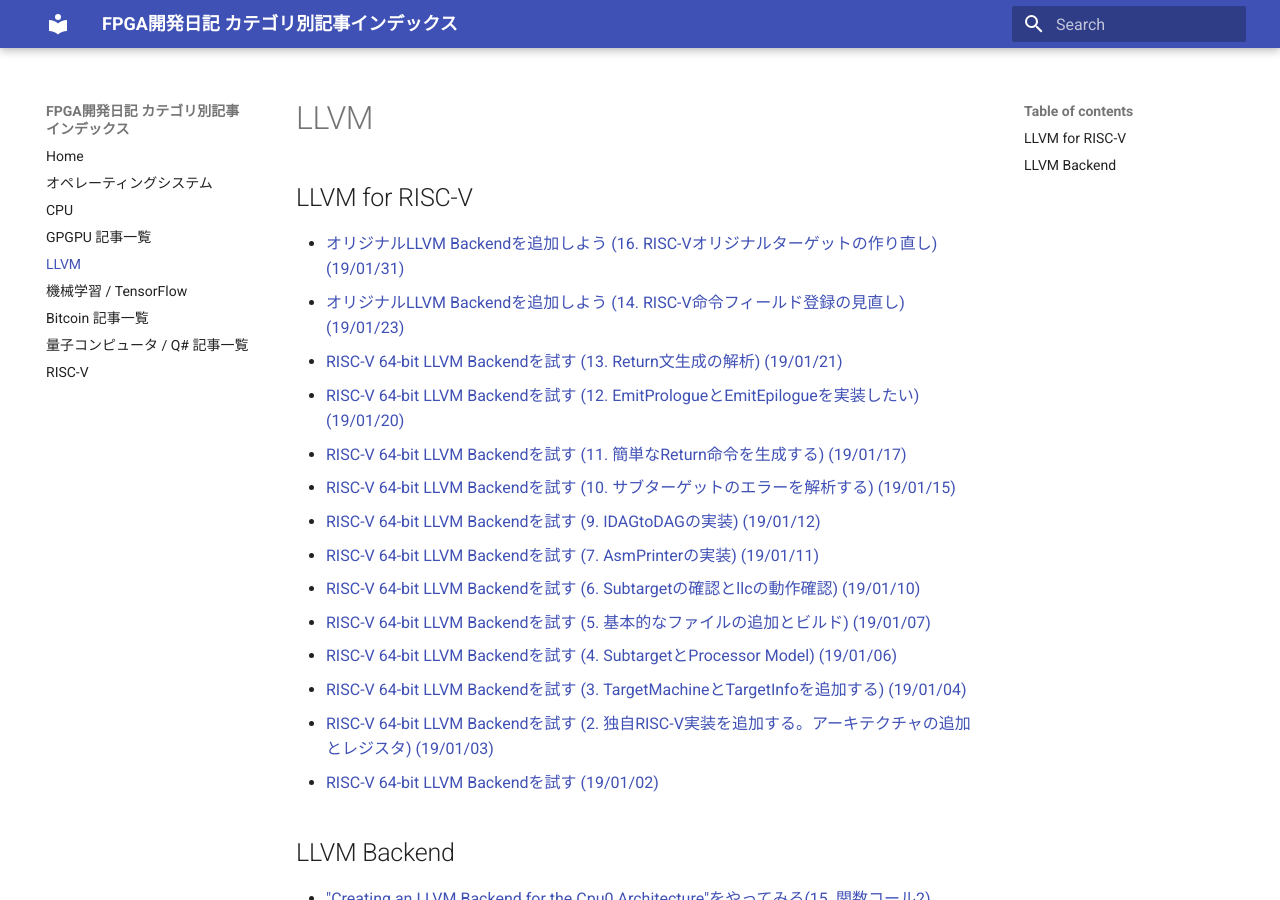
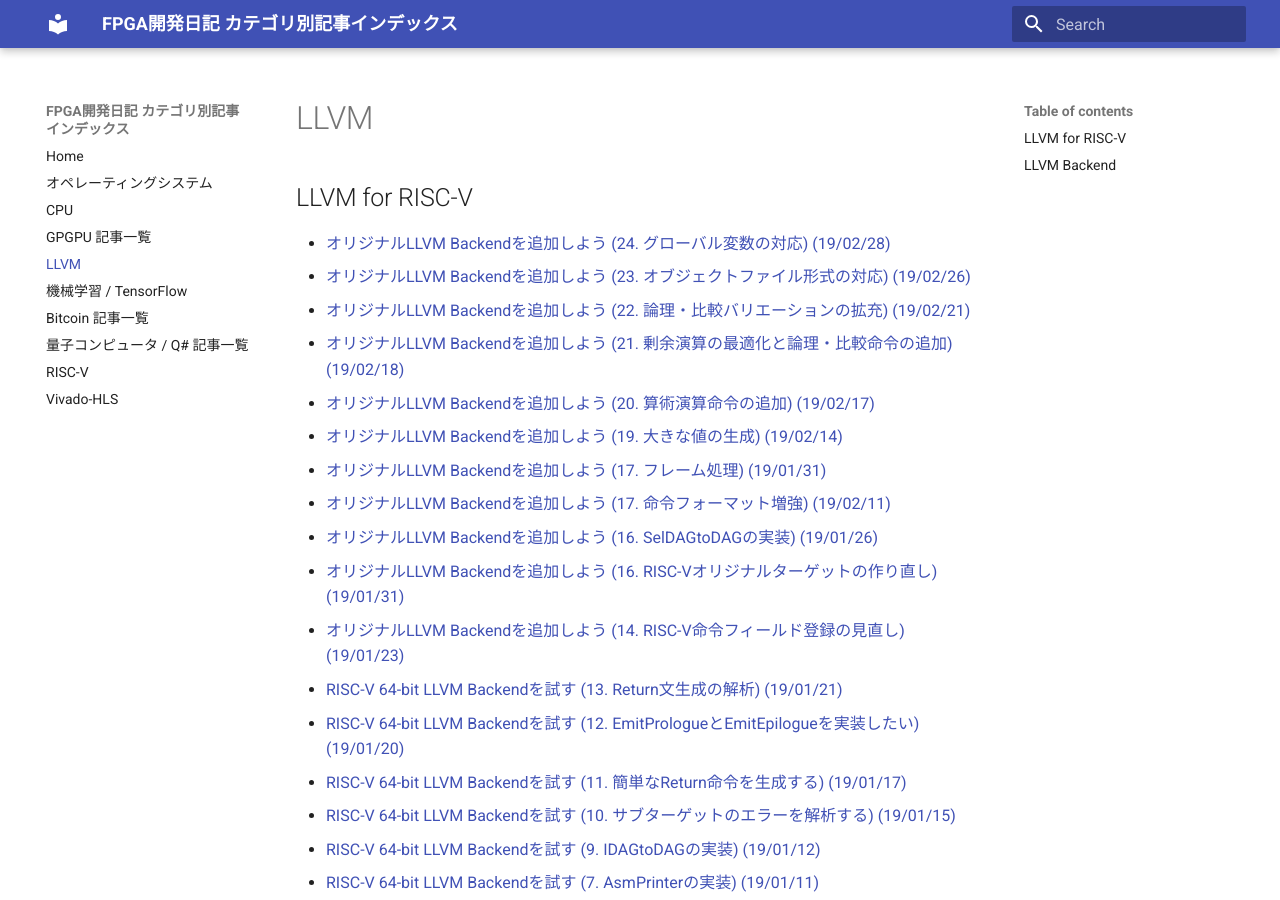
Before and after one commit to i4kimura/github_pages, an MkDocs documentation site: the page built from docs/llvm.md, in a window 1280 px wide and 900 px high. Built offline with MkDocs 1.6.1 and Material for MkDocs 9.7.7, drawn with Linux system fonts in a browser that asks for light colours.

Commit message:
Func: add 2019/02 entries

```diff
--- a/docs/llvm.md
+++ b/docs/llvm.md
@@ -2,6 +2,15 @@
 
 ## LLVM for RISC-V
 
+- [オリジナルLLVM Backendを追加しよう (24. グローバル変数の対応) (19/02/28)](http://msyksphinz.hatenablog.com/entry/2019/02/28/040000)
+- [オリジナルLLVM Backendを追加しよう (23. オブジェクトファイル形式の対応) (19/02/26)](http://msyksphinz.hatenablog.com/entry/2019/02/26/040000)
+- [オリジナルLLVM Backendを追加しよう (22. 論理・比較バリエーションの拡充) (19/02/21)](http://msyksphinz.hatenablog.com/entry/2019/02/21/040000)
+- [オリジナルLLVM Backendを追加しよう (21. 剰余演算の最適化と論理・比較命令の追加) (19/02/18)](http://msyksphinz.hatenablog.com/entry/2019/02/18/040000)
+- [オリジナルLLVM Backendを追加しよう (20. 算術演算命令の追加) (19/02/17)](http://msyksphinz.hatenablog.com/entry/2019/02/17/040000)
+- [オリジナルLLVM Backendを追加しよう (19. 大きな値の生成) (19/02/14)](http://msyksphinz.hatenablog.com/entry/2019/02/14/040000)
+- [オリジナルLLVM Backendを追加しよう (17. フレーム処理) (19/01/31)](http://msyksphinz.hatenablog.com/entry/2019/01/31/040000_1)
+- [オリジナルLLVM Backendを追加しよう (17. 命令フォーマット増強) (19/02/11)](http://msyksphinz.hatenablog.com/entry/2019/02/11/040000)
+- [オリジナルLLVM Backendを追加しよう (16. SelDAGtoDAGの実装) (19/01/26)](http://msyksphinz.hatenablog.com/entry/2019/02/02/040000)
 - [オリジナルLLVM Backendを追加しよう (16. RISC-Vオリジナルターゲットの作り直し) (19/01/31)](http://msyksphinz.hatenablog.com/entry/2019/01/31/040000)
 - [オリジナルLLVM Backendを追加しよう (14. RISC-V命令フィールド登録の見直し) (19/01/23)](http://msyksphinz.hatenablog.com/entry/2019/01/23/040000)
 - [RISC-V 64-bit LLVM Backendを試す (13. Return文生成の解析) (19/01/21)](http://msyksphinz.hatenablog.com/entry/2019/01/21/040000)
```
Also changed, not shown: docs/cpu.md (+6 -0 lines), docs/index.md (+4 -0 lines), docs/riscv.md (+7 -0 lines), docs/vivado_hls.md (added, +13 -0 lines).
